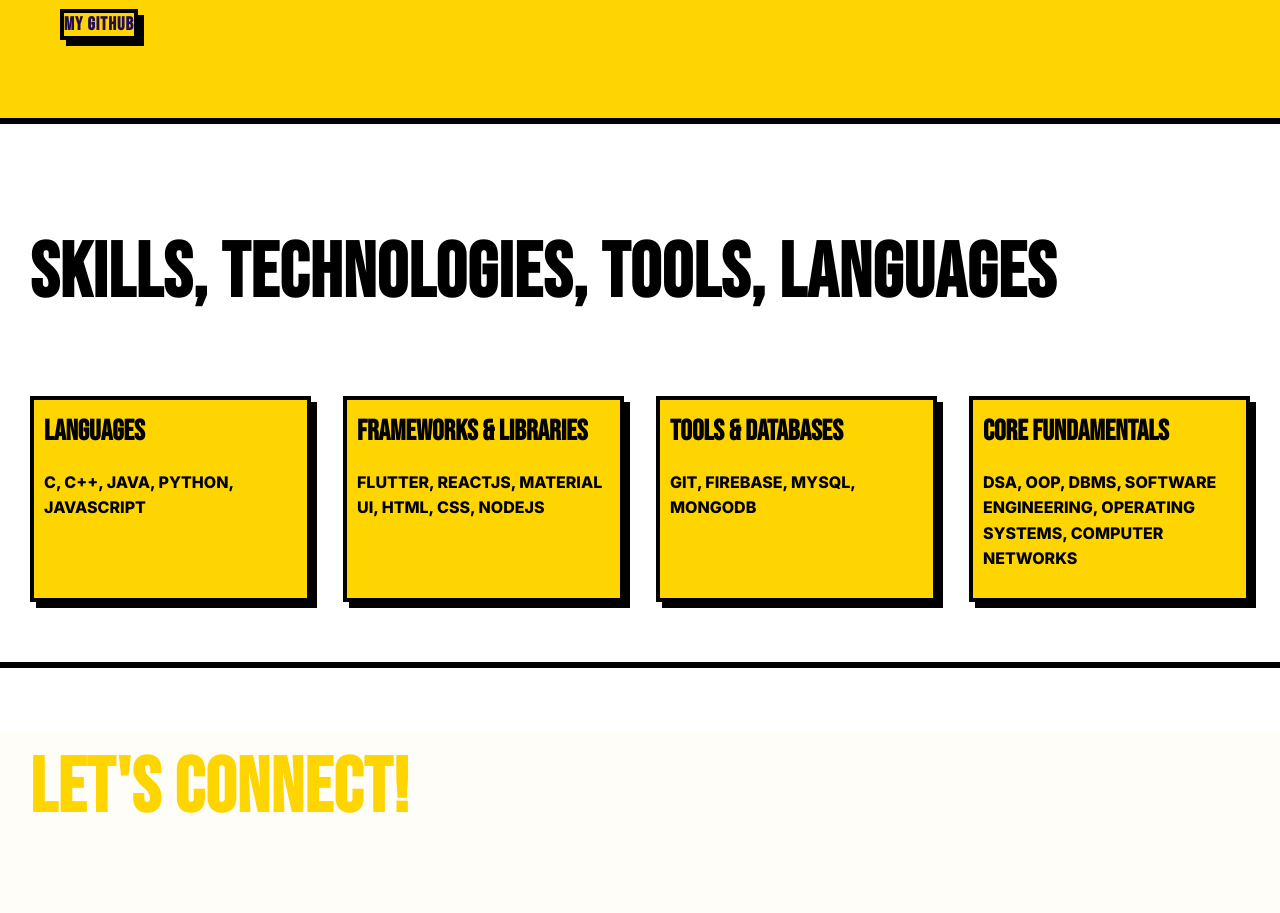
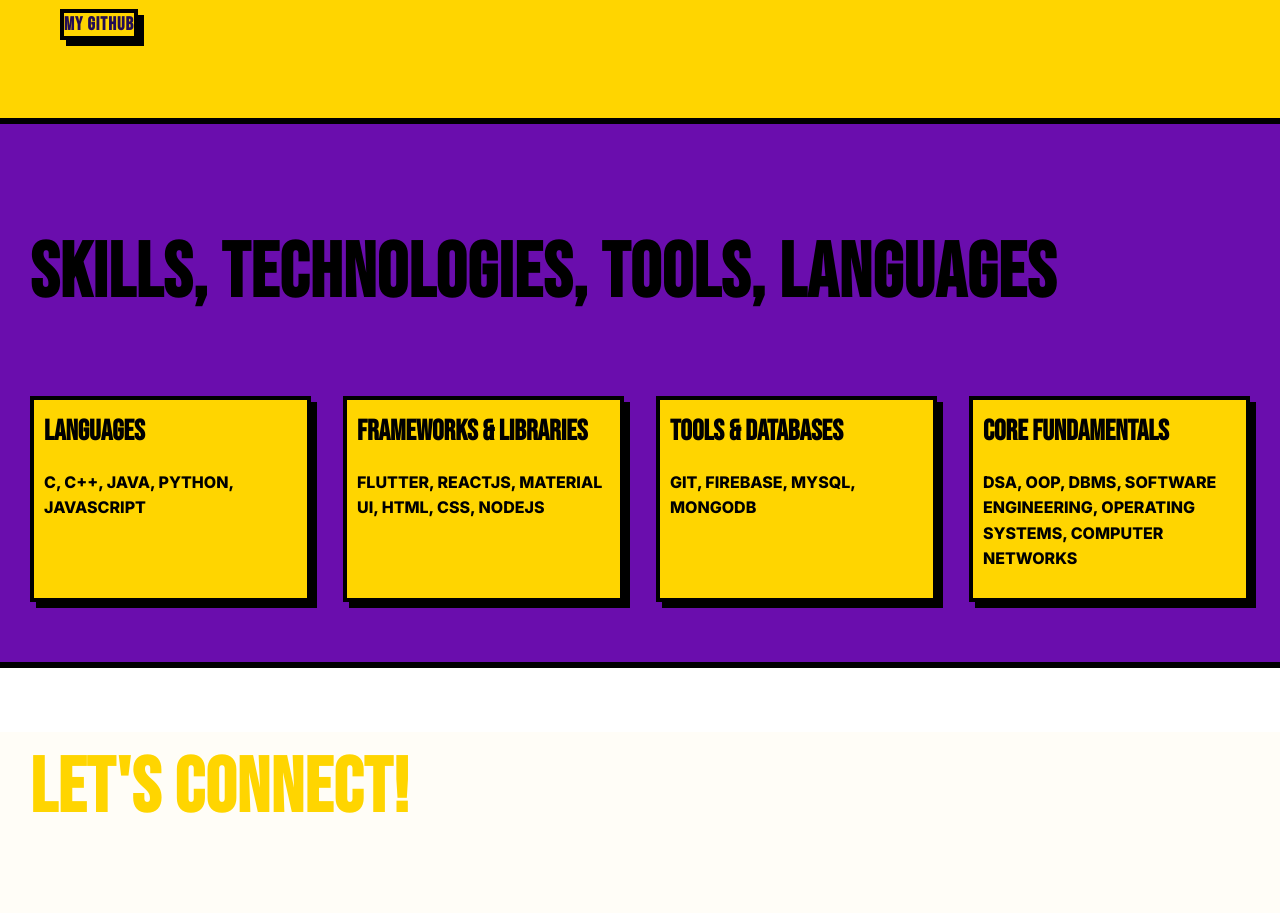
Before and after one commit to MrudulaEranki/personal-website, a React (Vite) app: page / in a window 1280 px wide. Shown: the part 3628-4541 px from the top of the page. Built offline with nearby package versions, Linux system fonts and the light colour scheme.

Commit message:
changes on 10.1.26 15:43

```diff
--- a/src/styles/skills.css
+++ b/src/styles/skills.css
@@ -108,6 +108,7 @@ h2{
 }
 
 .skills{
+  background-color: var(--purple);
     border-bottom: 6px solid var(--black);
     padding: 30px;
     padding-bottom: 60px;
```
